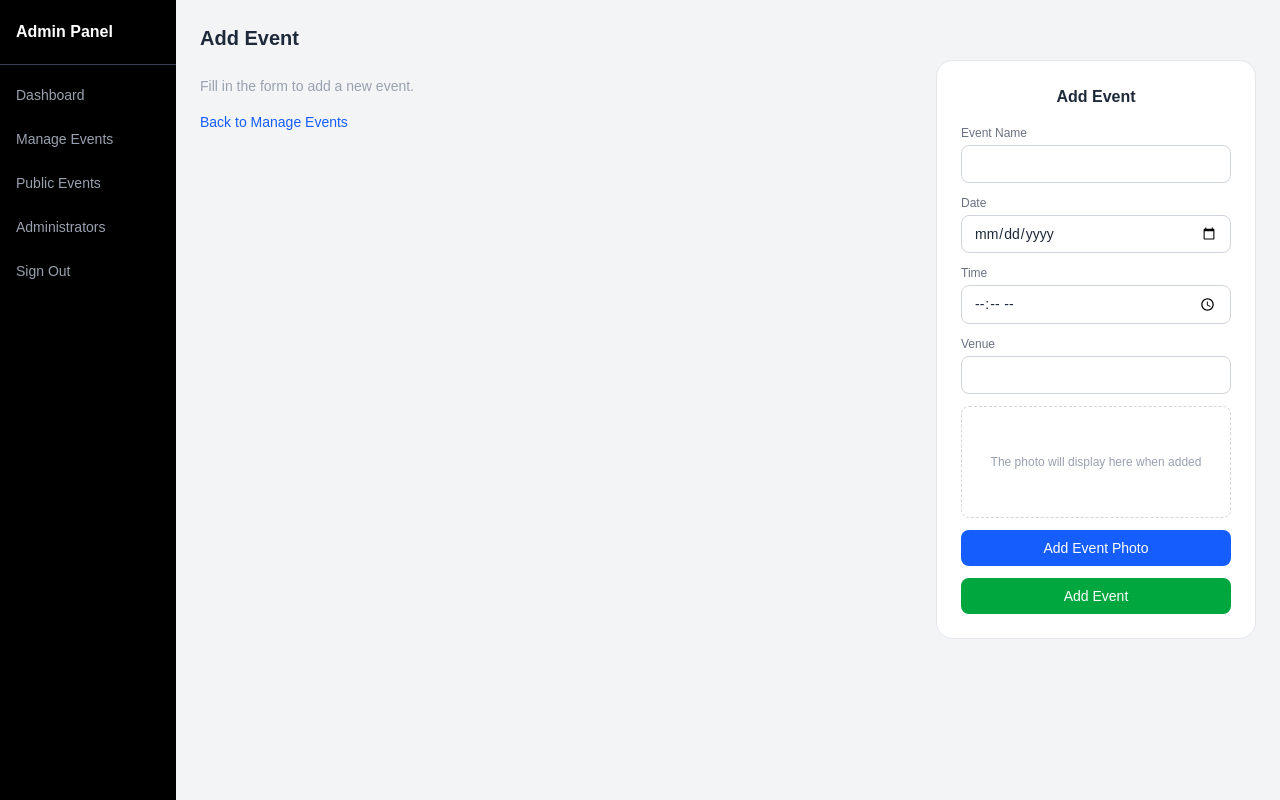
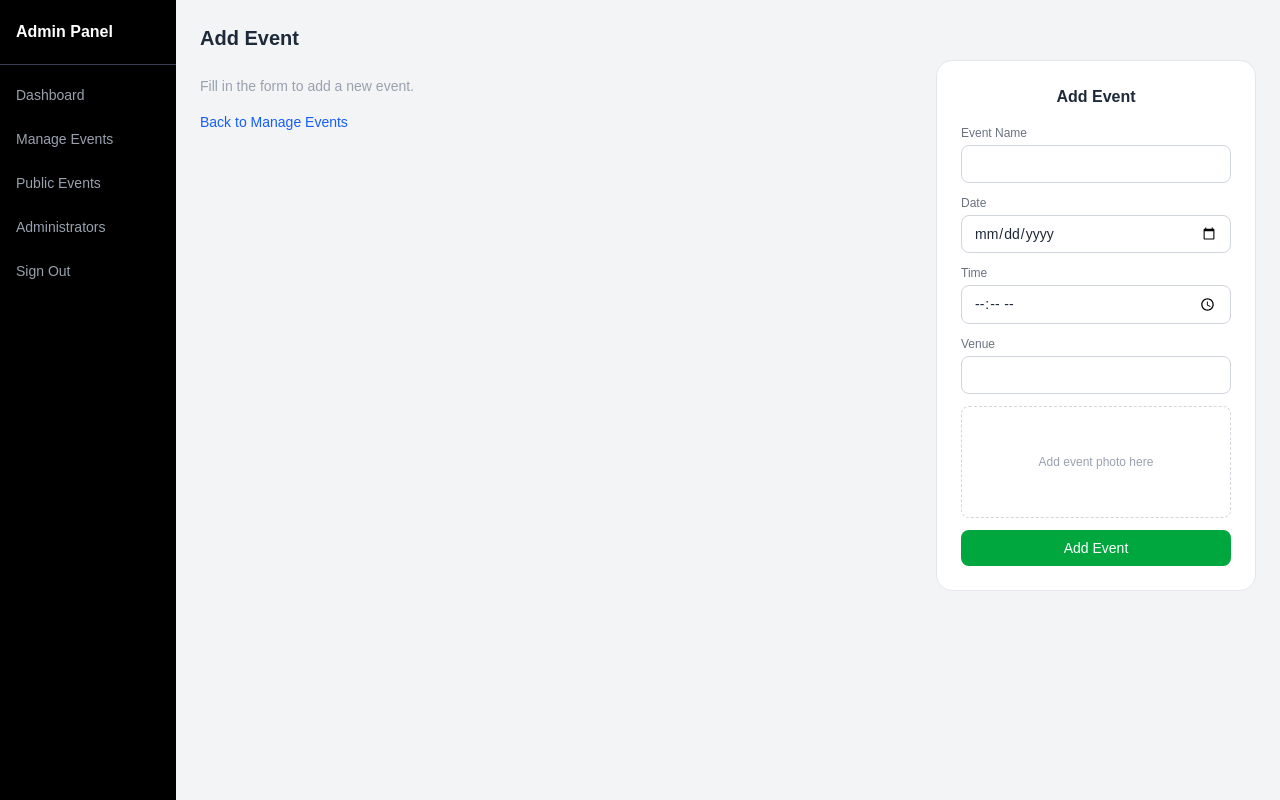
Before and after one commit to Olisachukwuma1/Event-app, a Next.js app in the folder admin/: page /events/add_event in a window 1280 px wide. Built offline with nearby package versions, Linux system fonts and the light colour scheme; sample sign-in values are in the browser's storage.

Commit message:
photo fixed

```diff
--- a/admin/app/administrators/page.jsx
+++ b/admin/app/administrators/page.jsx
@@ -123,7 +123,7 @@ export default function Administrators() {
 
           <div className="bg-white rounded-2xl border border-gray-200 p-6 w-72 flex-shrink-0">
             <h2 className="text-base font-semibold  text-gray-800 text-center mb-4">
-              Create Admin
+              Add Admin
             </h2>
 
             <form onSubmit={handleCreate} className="flex flex-col gap-3">
--- a/admin/app/events/add_event/page.jsx
+++ b/admin/app/events/add_event/page.jsx
@@ -170,8 +170,10 @@ function AddEventForm() {
                   className="w-full border border-gray-300 text-gray-800 rounded-lg px-3 py-2 text-sm focus:outline-none focus:border-blue-500"
                 />
               </div>
-
-              <div className="border border-dashed  text-gray-600 border-gray-300 rounded-lg h-28 flex items-center justify-center overflow-hidden">
+<label
+  htmlFor="photoInput"
+  className="border border-dashed border-gray-300 rounded-lg h-28 flex items-center justify-center overflow-hidden cursor-pointer hover:bg-gray-50 transition"
+>
   {preview ? (
     <img
       src={preview}
@@ -179,11 +181,11 @@ function AddEventForm() {
       className="h-full w-full object-cover rounded-lg"
     />
   ) : (
-                  <span className="text-xs text-gray-400">
-                    The photo will display here when added
+    <span className="text-xs text-gray-400 text-center px-2">
+       Add event photo here
     </span>
   )}
-              </div>
+</label>
 
 <input
   type="file"
@@ -192,13 +194,6 @@ function AddEventForm() {
   onChange={handlePhotoChange}
   className="hidden"
 />
-              <button
-                type="button"
-                onClick={() => document.getElementById('photoInput').click()}
-                className="bg-blue-600 hover:bg-blue-700 text-white text-sm py-2 rounded-lg transition"
-              >
-                Add Event Photo
-              </button>
 
               <button
                 type="submit"
```
Lines whose indentation alone changed are shown as unchanged.
